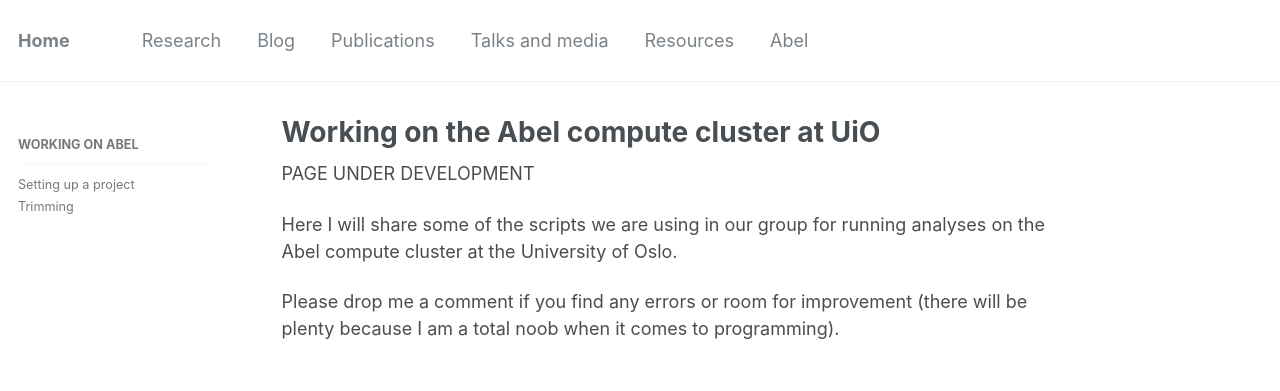
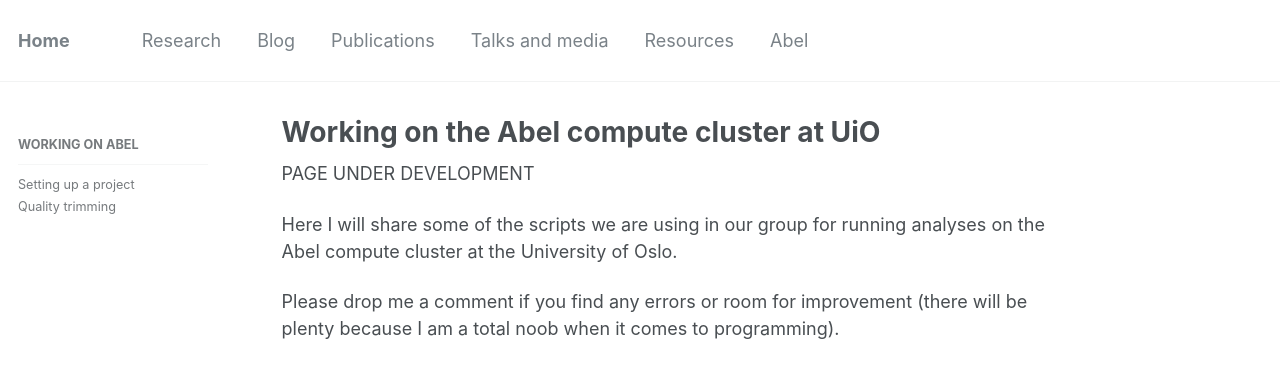
Before and after one commit to pjpaulpj/jonbra.github.io, a Jekyll site: the page built from abel/index.md, in a window 1280 px wide. Shown: the top 391 px of the page. Built offline with Jekyll 4.4.1, drawn with Linux system fonts in a browser that asks for light colours; comment, search, counter and statistics services are not loaded.

Commit message:
updated trimming title

```diff
--- a/_data/navigation.yml
+++ b/_data/navigation.yml
@@ -26,5 +26,5 @@ resources:
 #        url: /resources/intro/
       - title: "Setting up a project"
         url: /resources/setting-up-project/
-      - title: "Trimming"
+      - title: "Quality trimming"
         url: /resources/trimming/
```
